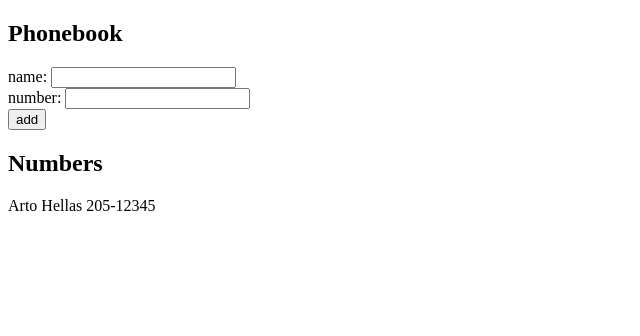
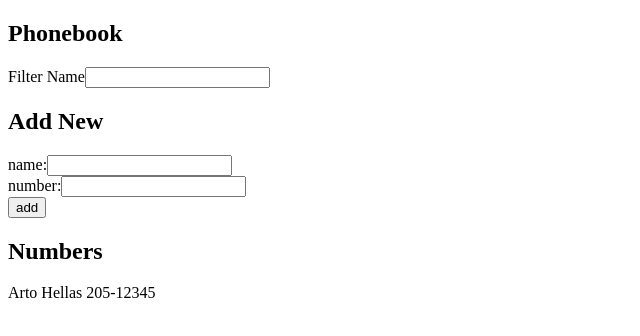
Before and after one commit to Chappydev/full-stack-open-exercises, a React (Create React App) app in the folder part2/phonebook/: page / in a window 1280 px wide. Shown: the top 336 px of the page, without its empty margins (0-640 px from the left). Built offline with nearby package versions, Linux system fonts and the light colour scheme.

Commit message:
Complete 2.9

```diff
--- a/part2/phonebook/src/App.js
+++ b/part2/phonebook/src/App.js
@@ -6,8 +6,9 @@ const App = () => {
   ])
   const [newName, setNewName] = useState('')
   const [newNumber, setNewNumber] = useState('')
+  const [filterText, setFilterText] = useState('')
 
-  const handleInputChange = setter => e => setter(e.target.value);
+  const handleInputChange = callback => e => callback(e.target.value);
 
   const handleFormSubmit = e => {
     e.preventDefault();
@@ -21,19 +22,39 @@ const App = () => {
   return (
     <div>
       <h2>Phonebook</h2>
+      Filter Name
+      <input
+        value={filterText}
+        onChange={handleInputChange(setFilterText)}
+      />
+      <h2>Add New</h2>
       <form>
         <div>
-          name: <input value={newName} onChange={handleInputChange(setNewName)} />
+          name:
+          <input
+            value={newName}
+            onChange={handleInputChange(setNewName)}
+          />
         </div>
         <div>
-          number: <input value={newNumber} onChange={handleInputChange(setNewNumber)} />
+          number:
+          <input
+            value={newNumber}
+            onChange={handleInputChange(setNewNumber)}
+          />
         </div>
         <div>
           <button onClick={handleFormSubmit} type="submit">add</button>
         </div>
       </form>
       <h2>Numbers</h2>
-      {persons.map(person => <p key={person.name}>{person.name} {person.number}</p>)}
+      {
+        persons
+          .filter(person =>
+            person.name.slice().toLowerCase().includes(filterText.slice().toLowerCase()))
+          .map(person =>
+            <p key={person.name}>{person.name} {person.number}</p>)
+      }
     </div>
   )
 }
```
